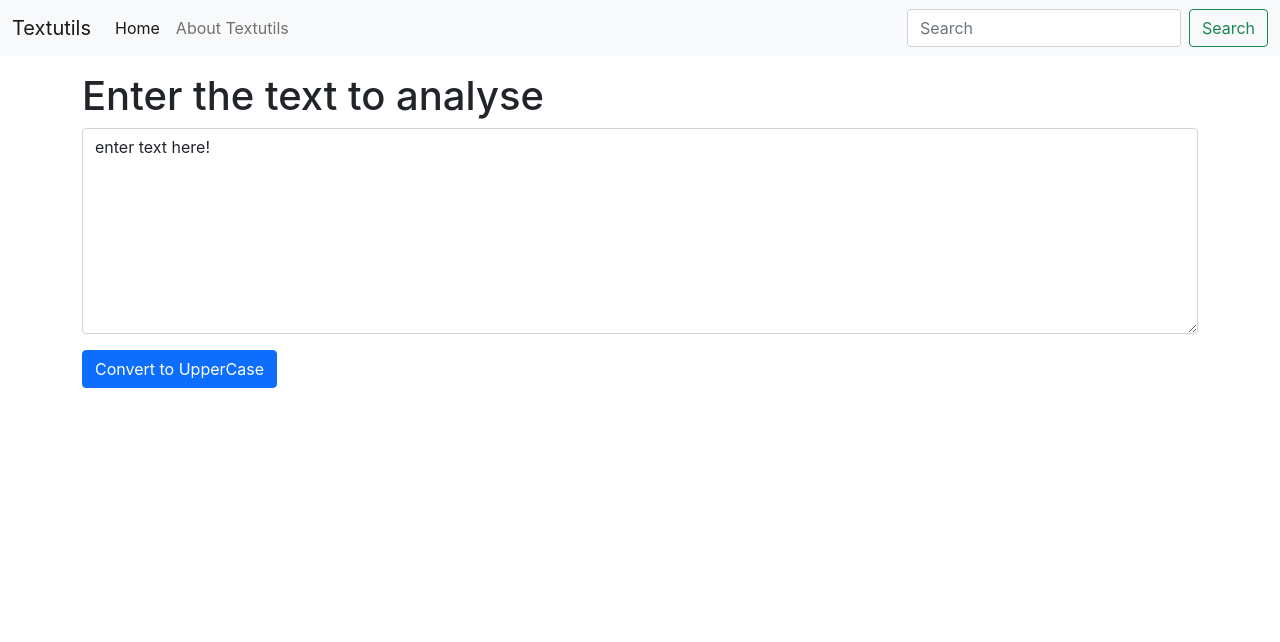
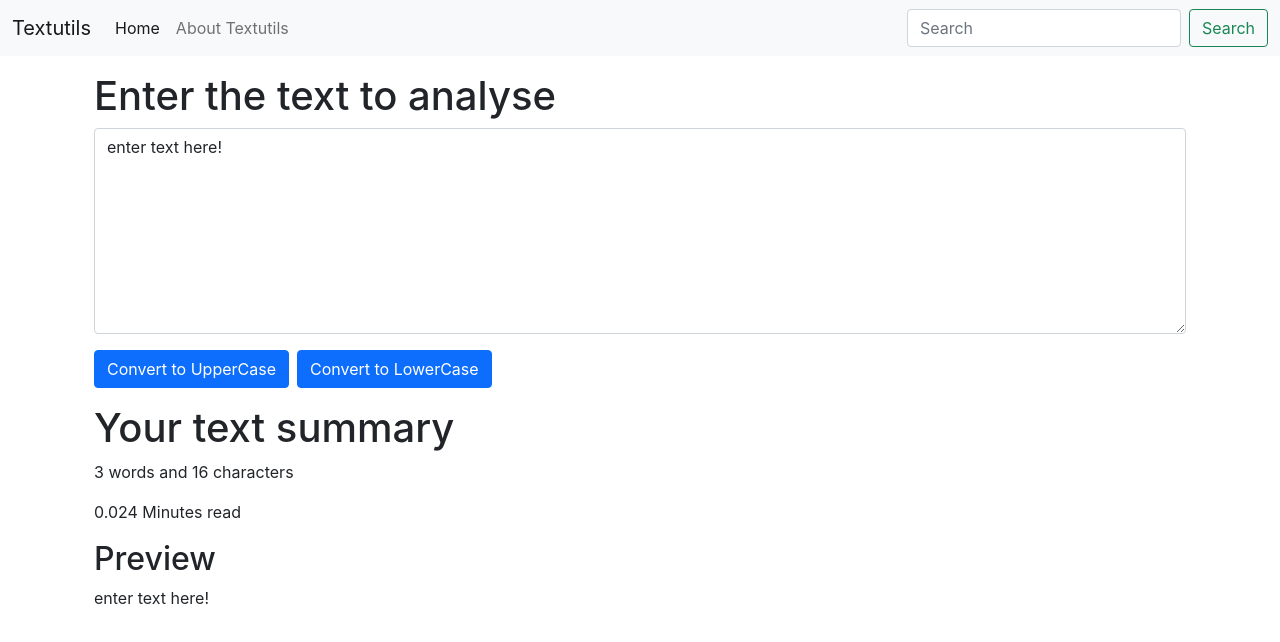
Before and after one commit to kapil551/ReactJs-Code-with-harry, a React (Create React App) app in the folder my-app/: page / in a window 1280 px wide. Shown: the top 642 px of the page. Built offline with nearby package versions, Linux system fonts and the light colour scheme.

Commit message:
added more logic to TextForm component

```diff
--- a/my-app/src/components/Textform.js
+++ b/my-app/src/components/Textform.js
@@ -41,13 +41,13 @@ export default function Textform(props) {
     // handler function to convert the text of the textbox to upper case
     const upperCaseHandler = () => {
 
-        console.log("Button is Clicked");
-        console.log("text is: " + text);
+        // console.log("Button is Clicked");
+        // console.log("text is: " + text);
 
         // changing the value of the state variable, which we call "text" to upperCase
         const upperCaseText = text.toUpperCase();
 
-        setText(upperCaseText); // update the value of state variable named "text"
+        setText(upperCaseText); // update the value of state variable named "text" in the views
     }
 
     // handler function to show the converted text in the textarea ==> so that we are able to add more text to your textbox.
@@ -60,6 +60,21 @@ export default function Textform(props) {
 
     }
 
+    // handler function to convert the text of the textbox to lower case
+    const lowerCaseHandler = () => {
+
+        // console.log("LowerCase button clicked");
+
+        // changing the value of the state variable, which we call "text" to lowerCase
+
+        const lowerCaseText = text.toLowerCase();
+
+        // update the value of the state variable name "text" in the views
+        setText(lowerCaseText);
+
+
+
+    }
 
     //Step-2: To use state, firstly enter the following code inside your function-based component.
 
@@ -67,10 +82,16 @@ export default function Textform(props) {
     // And initially the value of text is "Enter Text Here!"
     const [text, setText] = useState("enter text here!");
 
+    const countWords = text.split(" ").length;
+    const countCharacters = text.length;
+
+    const timeToReadOneWord = 0.008;
+    const minutesRead = timeToReadOneWord * countWords;
 
 
     return (
-        <div>
+        <>
+        <div className="container">
             {/* Heading */}
             <h1> {props.heading} </h1>
 
@@ -91,8 +112,29 @@ export default function Textform(props) {
                 and this onClickHandler will change the text of the textbox to upperCase  */}
             <button className="btn btn-primary" onClick={upperCaseHandler}> Convert to UpperCase</button>
 
+            {/* Let’s create a convert to Lowercase Button for our app and assign a function to it.
+                So that it can convert text to Lowercase. */}
+            <button className="btn btn-primary mx-2" onClick={lowerCaseHandler}> Convert to LowerCase</button>
+
+
 
         </div>
+
+        {/* Counting Words and Character */}
+        <div className="container my-3">
+
+            <h1> Your text summary</h1>
+            <p> {countWords} words and {countCharacters} characters </p>
+            <p> {minutesRead} Minutes read </p>
+
+            {/* Preview Section of Text */}
+            <h2>Preview</h2>
+            <p>{text}</p>
+
+        </div>
+
+
+        </>
     )
 }
 
```
Also changed, not shown: 1 other file (tests, documents, lock files or other folders).
